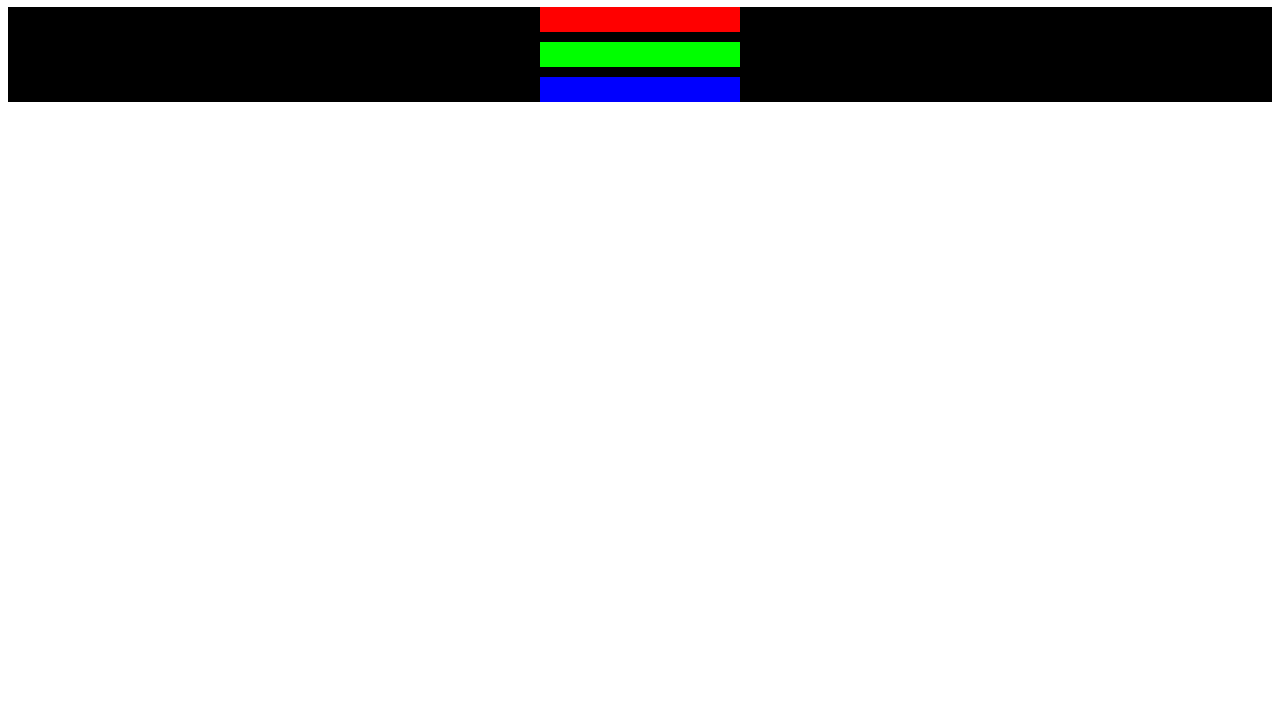
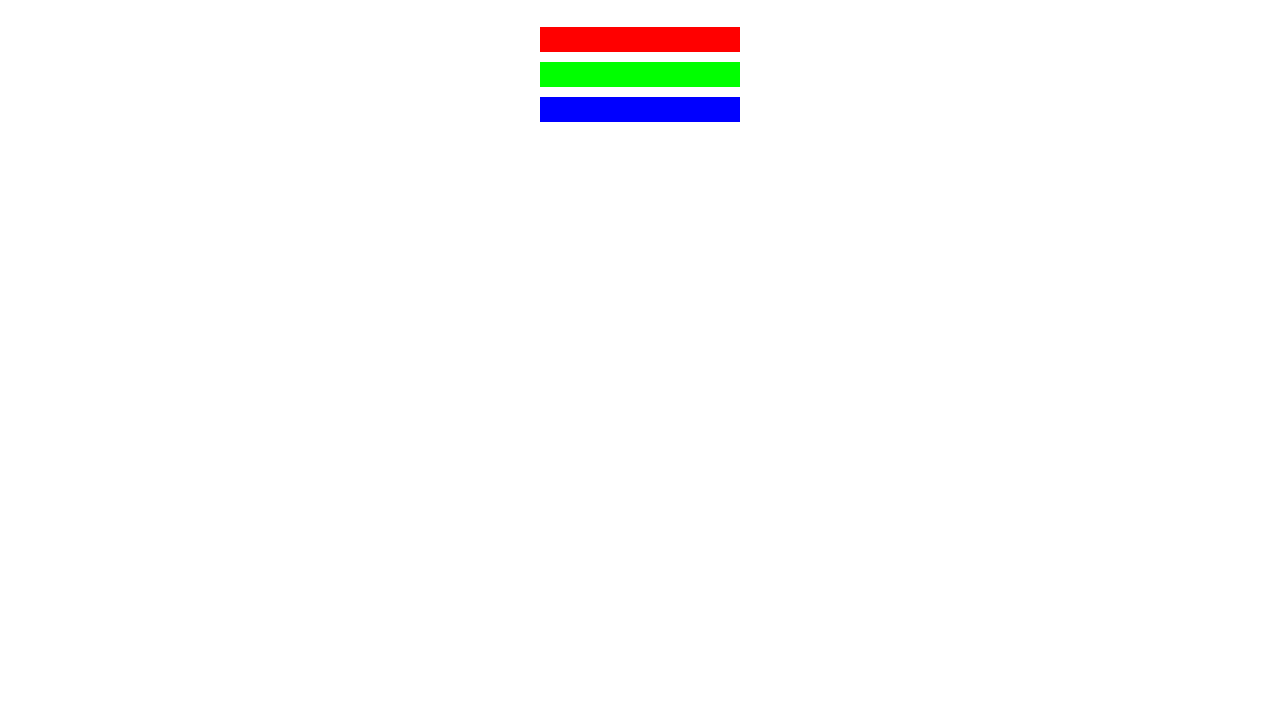
Before and after one commit to indy6678/colored-markers, a plain HTML site: page index.html in a window 1280 px wide. Shown: the part 73-800 px from the top of the page. Drawn offline with Linux system fonts and the light colour scheme.

Commit message:
set background to white

```diff
--- a/styles.css
+++ b/styles.css
@@ -21,5 +21,6 @@ h1 {
 }
 
 .container {
-    background-color: rgb(0,0,0);
+    background-color: rgb(255, 255, 255);
+    padding: 10px 0;
 }
```
